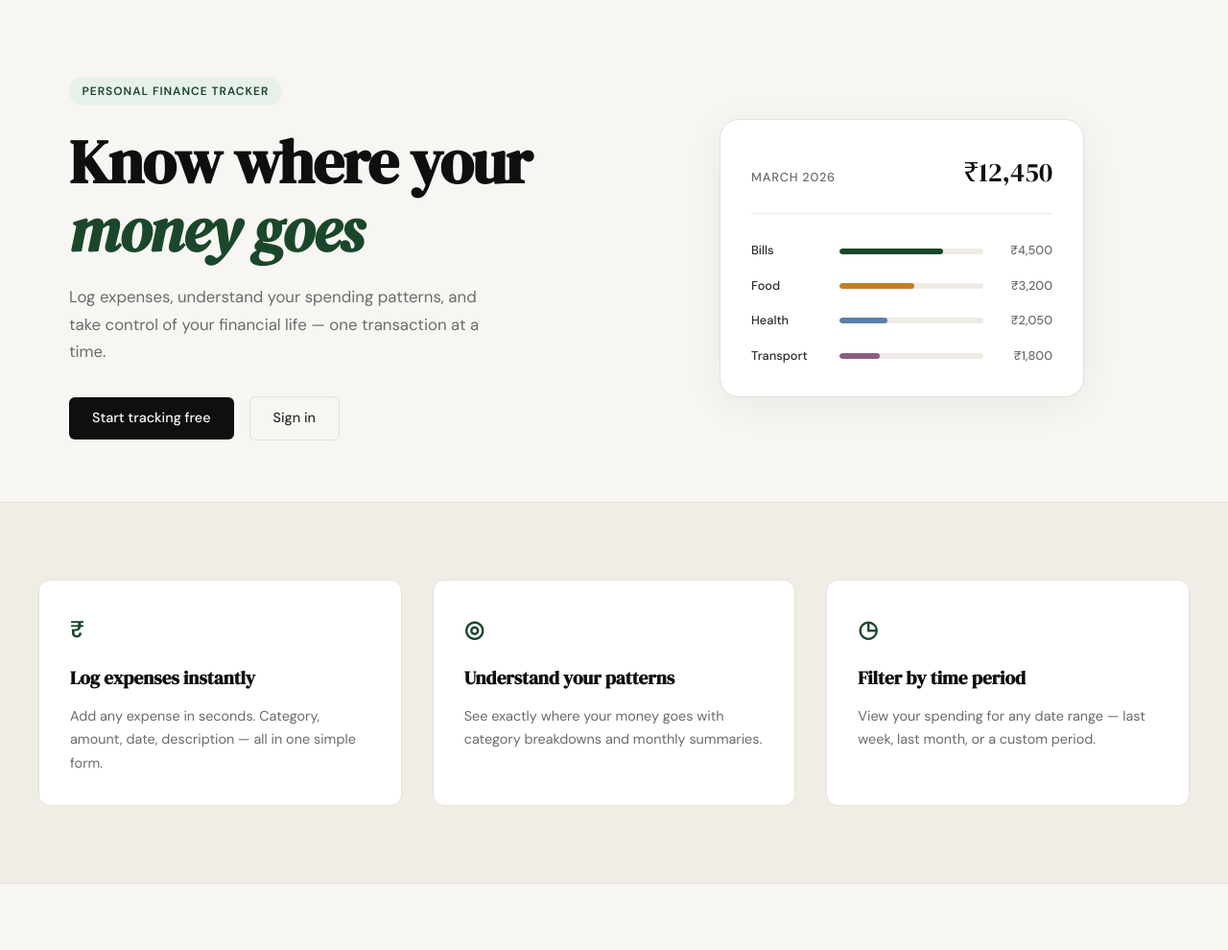
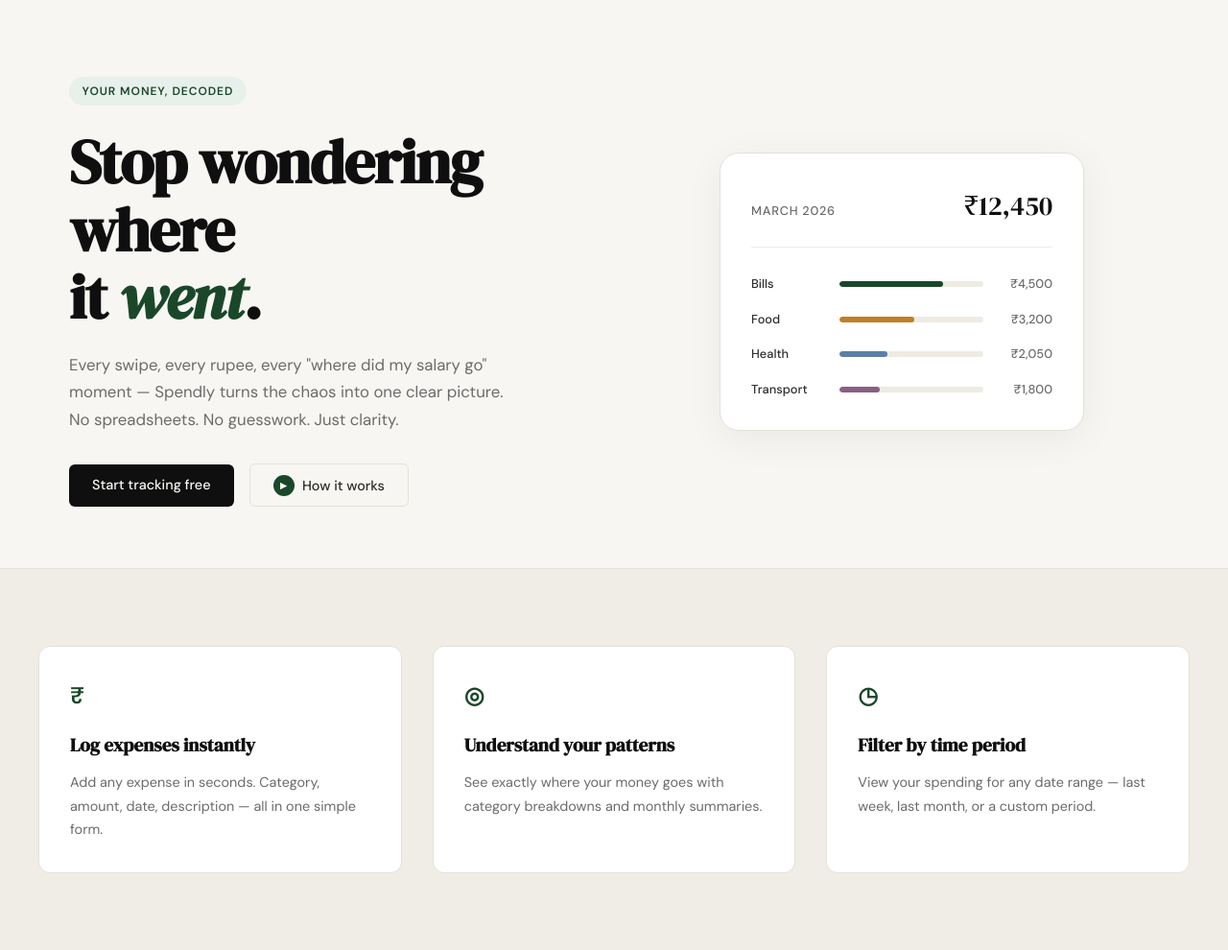
Before and after one commit to Arsalan692/Claude-Code-Practice, a Flask app: page / in a window 1280 px wide. Shown: the part 61-1051 px from the top of the page at 96% size. Run offline with Flask 3, Linux system fonts and the light colour scheme.

Commit message:
Enhance hero section copy and add How it works video modal

```diff
--- a/static/css/style.css
+++ b/static/css/style.css
@@ -478,6 +478,108 @@
 .auth-switch a:hover { text-decoration: underline; }
 
 /* ------------------------------------------------------------------ */
+/* How it works button                                                 */
+/* ------------------------------------------------------------------ */
+
+.btn-how-it-works {
+    display: inline-flex;
+    align-items: center;
+    gap: 0.5rem;
+    font-family: var(--font-body);
+    cursor: pointer;
+}
+
+.play-icon {
+    display: inline-flex;
+    align-items: center;
+    justify-content: center;
+    width: 1.4rem;
+    height: 1.4rem;
+    background: var(--accent);
+    color: var(--paper);
+    border-radius: 50%;
+    font-size: 0.6rem;
+}
+
+/* ------------------------------------------------------------------ */
+/* Modal                                                               */
+/* ------------------------------------------------------------------ */
+
+.modal-overlay {
+    position: fixed;
+    inset: 0;
+    z-index: 200;
+    background: rgba(15, 15, 15, 0.7);
+    display: flex;
+    align-items: center;
+    justify-content: center;
+    padding: 2rem;
+}
+
+.modal-overlay[hidden] { display: none; }
+
+.modal-box {
+    position: relative;
+    width: 100%;
+    max-width: 720px;
+    background: var(--paper-card);
+    border-radius: var(--radius-lg);
+    padding: 2rem;
+    box-shadow: 0 20px 60px rgba(0,0,0,0.3);
+}
+
+.modal-title {
+    font-family: var(--font-display);
+    font-size: 1.3rem;
+    color: var(--ink);
+    margin-bottom: 1.25rem;
+    padding-right: 2rem;
+}
+
+.modal-close {
+    position: absolute;
+    top: 1rem;
+    right: 1rem;
+    width: 2rem;
+    height: 2rem;
+    border: none;
+    background: var(--paper-warm);
+    color: var(--ink-soft);
+    border-radius: 50%;
+    font-size: 1.1rem;
+    line-height: 1;
+    cursor: pointer;
+    transition: background 0.2s;
+}
+
+.modal-close:hover { background: var(--border); }
+
+.modal-video {
+    position: relative;
+    width: 100%;
+    aspect-ratio: 16 / 9;
+    background: var(--ink);
+    border-radius: var(--radius-md);
+    overflow: hidden;
+    display: flex;
+    align-items: center;
+    justify-content: center;
+}
+
+.modal-video iframe {
+    position: absolute;
+    inset: 0;
+    width: 100%;
+    height: 100%;
+    border: none;
+}
+
+.modal-placeholder-text {
+    color: var(--ink-faint);
+    font-size: 0.9rem;
+}
+
+/* ------------------------------------------------------------------ */
 /* Legal pages                                                         */
 /* ------------------------------------------------------------------ */
 
--- a/static/js/main.js
+++ b/static/js/main.js
@@ -1 +1,42 @@
 // main.js — students will add JavaScript here as features are built
+
+// Set the "How it works" YouTube link here when it's ready (any youtube.com/watch?v= or youtu.be/ URL).
+const HOW_IT_WORKS_VIDEO_URL = "";
+
+document.addEventListener("DOMContentLoaded", () => {
+    const modal = document.getElementById("how-it-works-modal");
+    if (!modal) return;
+
+    const trigger = document.querySelector("[data-modal-trigger='how-it-works']");
+    const closeBtn = modal.querySelector("[data-modal-close]");
+    const videoSlot = document.getElementById("how-it-works-video");
+
+    function getEmbedUrl(url) {
+        const match = url.match(/(?:youtu\.be\/|v=)([\w-]{11})/);
+        return match ? `https://www.youtube.com/embed/${match[1]}?autoplay=1` : null;
+    }
+
+    function openModal() {
+        const embedUrl = getEmbedUrl(HOW_IT_WORKS_VIDEO_URL);
+        videoSlot.innerHTML = embedUrl
+            ? `<iframe src="${embedUrl}" title="How Spendly works" allow="autoplay; encrypted-media" allowfullscreen></iframe>`
+            : `<p class="modal-placeholder-text">Video coming soon — check back shortly.</p>`;
+        modal.hidden = false;
+        document.body.style.overflow = "hidden";
+    }
+
+    function closeModal() {
+        modal.hidden = true;
+        videoSlot.innerHTML = "";
+        document.body.style.overflow = "";
+    }
+
+    trigger?.addEventListener("click", openModal);
+    closeBtn?.addEventListener("click", closeModal);
+    modal.addEventListener("click", (e) => {
+        if (e.target === modal) closeModal();
+    });
+    document.addEventListener("keydown", (e) => {
+        if (e.key === "Escape" && !modal.hidden) closeModal();
+    });
+});
--- a/templates/landing.html
+++ b/templates/landing.html
@@ -6,19 +6,21 @@
 
 <section class="hero">
     <div class="hero-inner">
-        <div class="hero-badge">Personal Finance Tracker</div>
+        <div class="hero-badge">Your Money, Decoded</div>
         <h1 class="hero-title">
-            Know where your<br>
-            <em>money goes</em>
+            Stop wondering where<br>
+            it <em>went</em>.
         </h1>
         <p class="hero-subtitle">
-            Log expenses, understand your spending patterns,
-            and take control of your financial life —
-            one transaction at a time.
+            Every swipe, every rupee, every "where did my salary go"
+            moment — Spendly turns the chaos into one clear picture.
+            No spreadsheets. No guesswork. Just clarity.
         </p>
         <div class="hero-actions">
             <a href="{{ url_for('register') }}" class="btn-primary">Start tracking free</a>
-            <a href="{{ url_for('login') }}" class="btn-ghost">Sign in</a>
+            <button type="button" class="btn-ghost btn-how-it-works" data-modal-trigger="how-it-works">
+                <span class="play-icon">▶</span> How it works
+            </button>
         </div>
     </div>
     <div class="hero-visual">
@@ -61,6 +63,14 @@
     </div>
 </section>
 
+<div class="modal-overlay" id="how-it-works-modal" hidden>
+    <div class="modal-box">
+        <button type="button" class="modal-close" data-modal-close aria-label="Close">&times;</button>
+        <h3 class="modal-title">See Spendly in action</h3>
+        <div class="modal-video" id="how-it-works-video"></div>
+    </div>
+</div>
+
 <section class="features">
     <div class="features-inner">
         <div class="feature-card">
```
